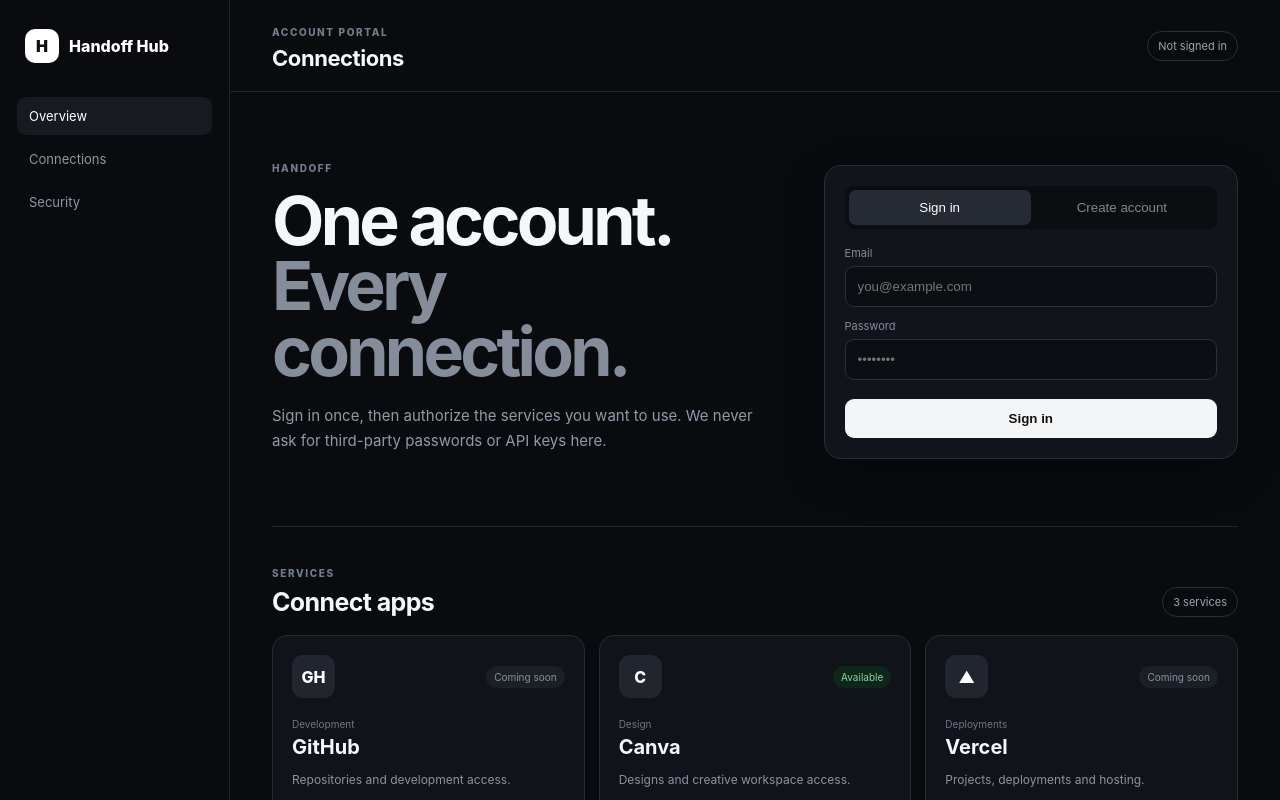
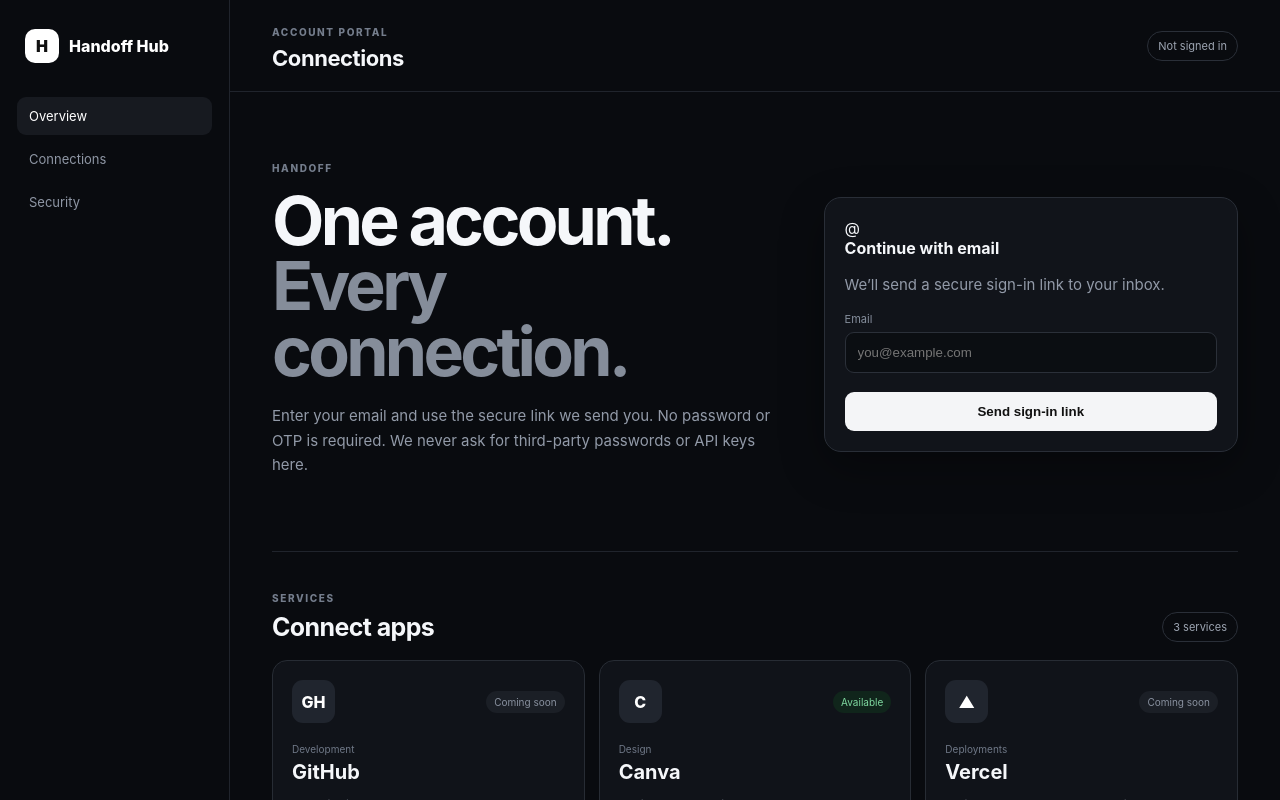
Before and after one commit to balaadithya123/handoff-hub, a Next.js app in the folder portal/: page / in a window 1280 px wide. Shown: the top 800 px of the page. Built offline with nearby package versions, Linux system fonts and the light colour scheme; no server answers.

Commit message:
Switch portal authentication to Supabase email magic link

```diff
--- a/portal/app/page.tsx
+++ b/portal/app/page.tsx
@@ -11,10 +11,9 @@
 ];
 
 export default function Home(){
- const[email,setEmail]=useState("");const[password,setPassword]=useState("");const[user,setUser]=useState<any>(null);
- const[mode,setMode]=useState<"login"|"signup">("login");const[message,setMessage]=useState("");const[busy,setBusy]=useState(false);
+ const[email,setEmail]=useState("");const[user,setUser]=useState<any>(null);const[message,setMessage]=useState("");const[busy,setBusy]=useState(false);
  useEffect(()=>{supabase.auth.getUser().then(({data})=>setUser(data.user));const {data}=supabase.auth.onAuthStateChange((_e,s)=>setUser(s?.user??null));return()=>data.subscription.unsubscribe()},[]);
- async function auth(){setMessage("");const e=email.trim().toLowerCase();if(!e||!password)return setMessage("Enter your email and password.");if(password.length<6)return setMessage("Password must be at least 6 characters.");setBusy(true);const r=mode==="signup"?await supabase.auth.signUp({email:e,password}):await supabase.auth.signInWithPassword({email:e,password});setBusy(false);if(r.error)return setMessage(r.error.message);if(mode==="signup"&&!r.data.session)return setMessage("Account created. Confirm your email, then sign in.");setUser(r.data.user);setMessage(mode==="signup"?"Account created and signed in.":"Signed in.")}
+ async function auth(){setMessage("");const e=email.trim().toLowerCase();if(!e)return setMessage("Enter your email address.");setBusy(true);const r=await supabase.auth.signInWithOtp({email:e,options:{emailRedirectTo:window.location.origin}});setBusy(false);if(r.error)return setMessage(r.error.message);setMessage("Check your email for the secure sign-in link.");}
  async function connect(app:any){setMessage("");if(!user)return setMessage("Sign in first.");if(!app.enabled)return setMessage(app.name+" connection is not enabled yet. It will not pretend to be connected.");if(app.id==="canva"){const {data}=await supabase.auth.getSession();const token=data.session?.access_token;if(!token)return setMessage("Your session expired. Sign in again.");setBusy(true);try{const r=await fetch("/api/canva/oauth/start",{headers:{Authorization:"Bearer "+token}});const p=await r.json().catch(()=>({}));if(!r.ok||!p.authorization_url)return setMessage(p.error||"Canva connection is not configured.");window.location.href=p.authorization_url}catch{setMessage("Could not start the Canva connection.")}finally{setBusy(false)}}}
  return <main className="shell">
   <aside className="side"><a className="brand" href="/"><span className="logo">H</span><span>Handoff Hub</span></a>
@@ -24,8 +23,8 @@
   <section className="main">
    <header className="bar"><div><span className="kicker">ACCOUNT PORTAL</span><h1>Connections</h1></div>{user?<div className="userChip"><span className="avatar">{(user.email||"U")[0].toUpperCase()}</span><span>{user.email}</span><button onClick={async()=>{await supabase.auth.signOut();setUser(null)}}>Sign out</button></div>:<span className="status">Not signed in</span>}</header>
    <div className="content" id="overview">
-    {!user?<section className="welcome"><div><span className="kicker">HANDOFF</span><h2>One account.<br/><span>Every connection.</span></h2><p>Sign in once, then authorize the services you want to use. We never ask for third-party passwords or API keys here.</p></div>
-      <div className="authCard"><div className="switch"><button className={mode==="login"?"on":""} onClick={()=>{setMode("login");setMessage("")}}>Sign in</button><button className={mode==="signup"?"on":""} onClick={()=>{setMode("signup");setMessage("")}}>Create account</button></div><label>Email<input type="email" value={email} onChange={e=>setEmail(e.target.value)} placeholder="you@example.com"/></label><label>Password<input type="password" value={password} onChange={e=>setPassword(e.target.value)} placeholder="••••••••"/></label><button className="primary" disabled={busy} onClick={auth}>{busy?"Please wait…":mode==="login"?"Sign in":"Create account"}</button>{message&&<div className="notice">{message}</div>}</div>
+    {!user?<section className="welcome"><div><span className="kicker">HANDOFF</span><h2>One account.<br/><span>Every connection.</span></h2><p>Enter your email and use the secure link we send you. No password or OTP is required. We never ask for third-party passwords or API keys here.</p></div>
+      <div className="authCard"><div className="emailLogin"><span className="mailIcon">@</span><div><strong>Continue with email</strong><p>We’ll send a secure sign-in link to your inbox.</p></div></div><label>Email<input type="email" value={email} onChange={e=>setEmail(e.target.value)} placeholder="you@example.com"/></label><button className="primary" disabled={busy} onClick={auth}>{busy?"Sending…":"Send sign-in link"}</button>{message&&<div className="notice">{message}</div>}</div>
     </section>:<section className="welcome signed"><div><span className="kicker">WELCOME BACK</span><h2>Your workspace<br/><span>is ready.</span></h2><p>Choose a service below to start an official authorization flow.</p></div><div className="sessionCard"><span className="liveDot"/>Signed in securely<div className="email">{user.email}</div><small>Account session active</small></div></section>}
     <section id="connections" className="connections"><div className="sectionTitle"><div><span className="kicker">SERVICES</span><h2>Connect apps</h2></div><span className="count">3 services</span></div><div className="grid">{apps.map(a=><article className="card" key={a.id}><div className="cardTop"><div className="appIcon">{a.icon}</div><span className={a.enabled?"ready":"soon"}>{a.enabled?"Available":"Coming soon"}</span></div><div className="tag">{a.tag}</div><h3>{a.name}</h3><p>{a.description}</p><button className="connect" disabled={!user||busy} onClick={()=>connect(a)}>{!user?"Sign in to connect":a.enabled?(busy?"Opening…":"Connect"): "Coming soon"}</button></article>)}</div></section>
     <section id="security" className="security"><span className="shield">✓</span><div><strong>Built for safe authorization</strong><p>Third-party access is granted on the service's own authorization page. Your passwords stay with their provider.</p></div></section>
```
